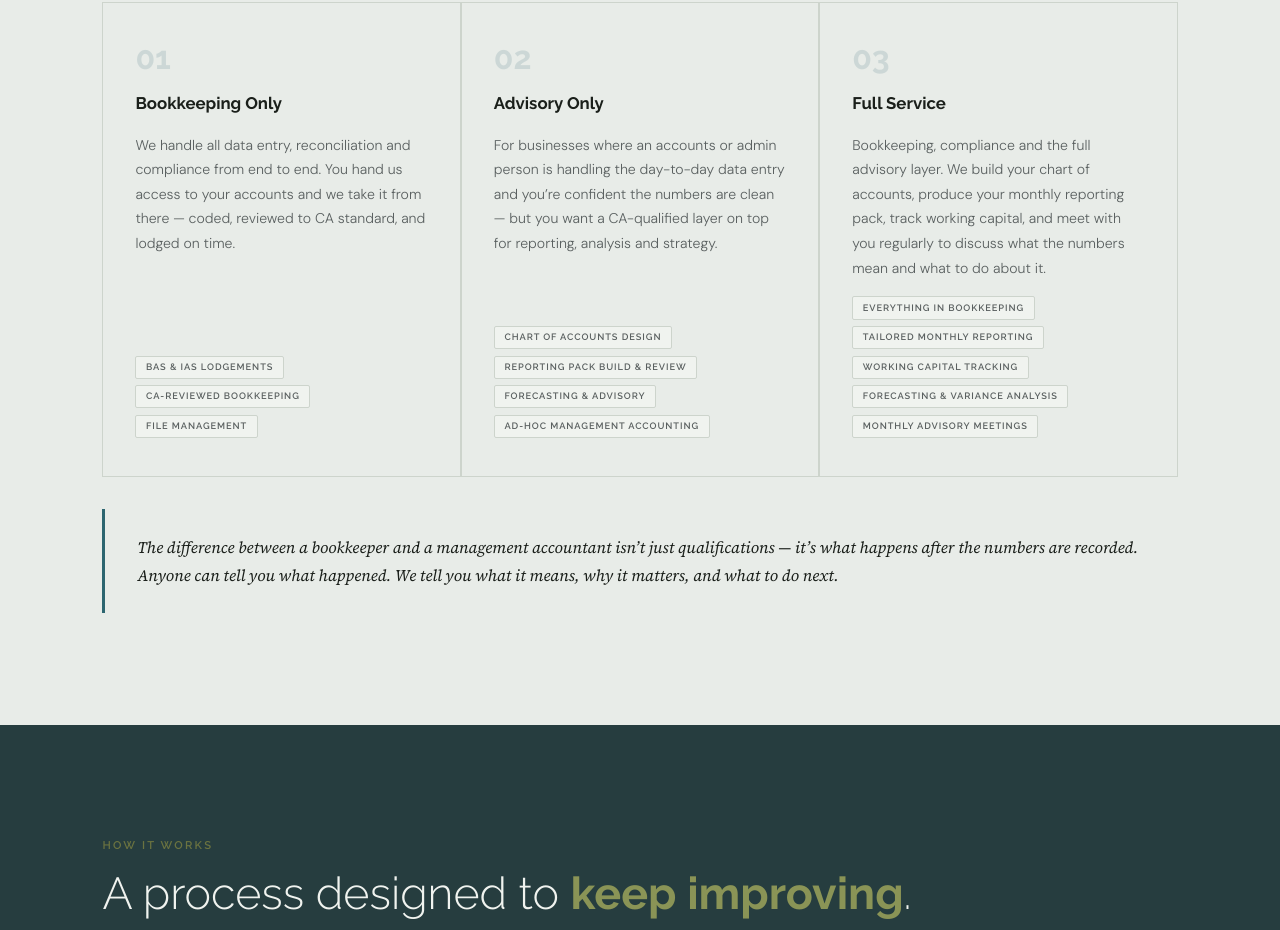
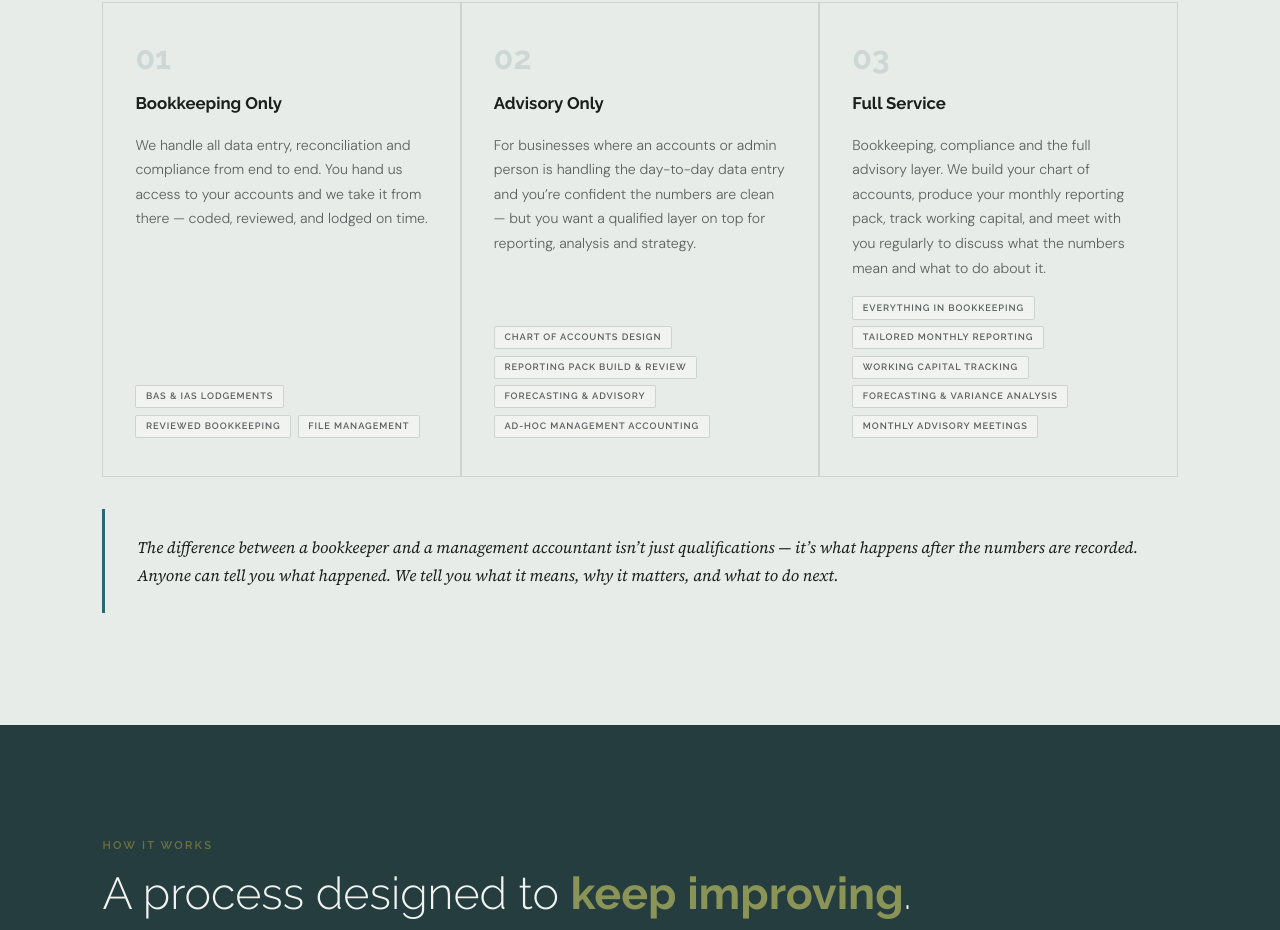
Before and after one commit to LFAdvisoryAdmin/LFAdvisoryWebsite, a plain HTML site: page index.html in a window 1280 px wide. Shown: the part 5039-5969 px from the top of the page. Drawn offline with Linux system fonts and the light colour scheme.

Commit message:
Remove CA standard/reviewed/qualified references from service tier descriptions
Co-Authored-By: Claude Opus 4.6 (1M context) <noreply@anthropic.com>

```diff
--- a/index.html
+++ b/index.html
@@ -455,17 +455,17 @@ footer{background:var(--ink);color:rgba(240,243,239,.5);padding:4rem 8vw 2.5rem}
       <div class="tier-card reveal">
         <div class="tier-num">01</div>
         <div class="tier-name">Bookkeeping Only</div>
-        <p class="tier-desc">We handle all data entry, reconciliation and compliance from end to end. You hand us access to your accounts and we take it from there &mdash; coded, reviewed to CA standard, and lodged on time.</p>
+        <p class="tier-desc">We handle all data entry, reconciliation and compliance from end to end. You hand us access to your accounts and we take it from there &mdash; coded, reviewed, and lodged on time.</p>
         <div class="tier-includes">
           <div class="tier-tag">BAS &amp; IAS lodgements</div>
-          <div class="tier-tag">CA-reviewed bookkeeping</div>
+          <div class="tier-tag">Reviewed bookkeeping</div>
           <div class="tier-tag">File management</div>
         </div>
       </div>
       <div class="tier-card reveal d1">
         <div class="tier-num">02</div>
         <div class="tier-name">Advisory Only</div>
-        <p class="tier-desc">For businesses where an accounts or admin person is handling the day-to-day data entry and you&rsquo;re confident the numbers are clean &mdash; but you want a CA-qualified layer on top for reporting, analysis and strategy.</p>
+        <p class="tier-desc">For businesses where an accounts or admin person is handling the day-to-day data entry and you&rsquo;re confident the numbers are clean &mdash; but you want a qualified layer on top for reporting, analysis and strategy.</p>
         <div class="tier-includes">
           <div class="tier-tag">Chart of accounts design</div>
           <div class="tier-tag">Reporting pack build &amp; review</div>
```
